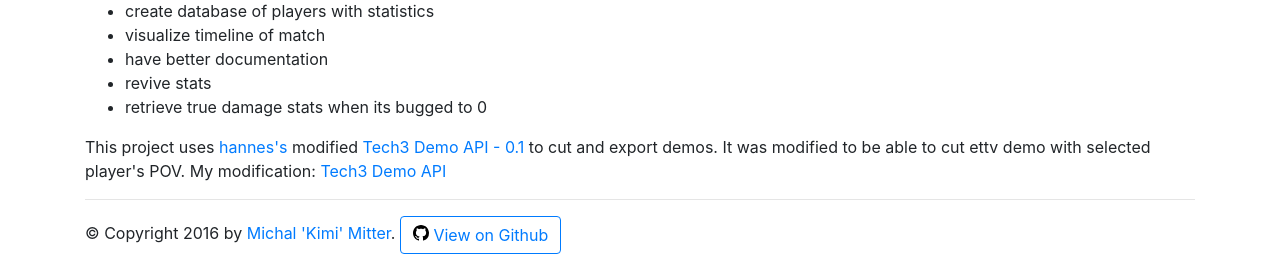
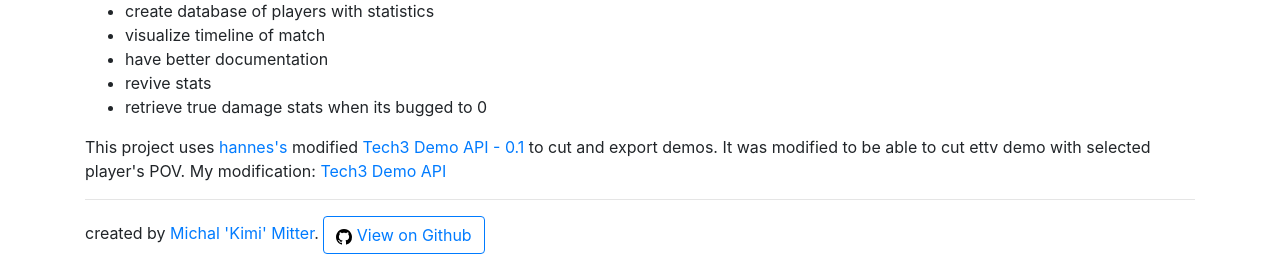
Before and after one commit to mittermichal/greatshot-web, a Flask app: page / in a window 1280 px wide. Shown: the part 531-800 px from the top of the page. Run offline with Flask 2, Linux system fonts and the light colour scheme; some libraries are stand-ins or nearby versions.

Commit message:
change copyright to created by

```diff
--- a/templates/layout.html
+++ b/templates/layout.html
@@ -47,8 +47,8 @@
         <div id="footer">
             <hr/>
             {% block footer %}
-            &copy; Copyright 2016 by <a href="https://github.com/mittermichal">Michal 'Kimi' Mitter</a>.
-            <a class="btn btn-outline-primary" href="https://github.com/mittermichal/advanced-gamestv-stats"><object style="width: 16px;height:16px" data="/static/mark-github.svg" type="image/svg+xml"></object> View on Github</a>
+            created by <a href="https://github.com/mittermichal">Michal 'Kimi' Mitter</a>.
+            <a class="btn btn-outline-primary" href="https://github.com/mittermichal/advanced-gamestv-stats"><img width="16" height="16" src="/static/mark-github.svg"/> View on Github</a>
             {% endblock %}
         </div>
     </div>
```
